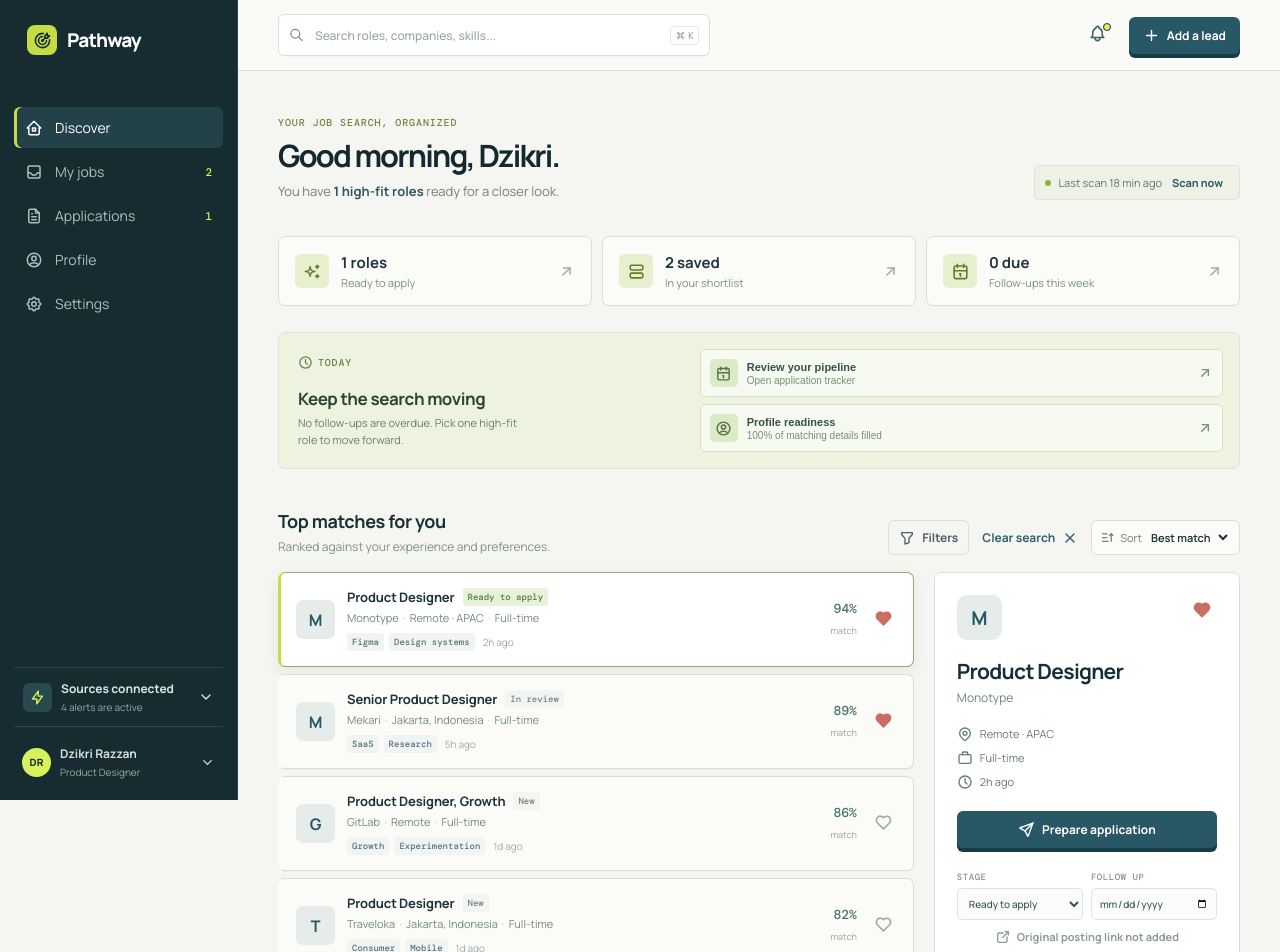
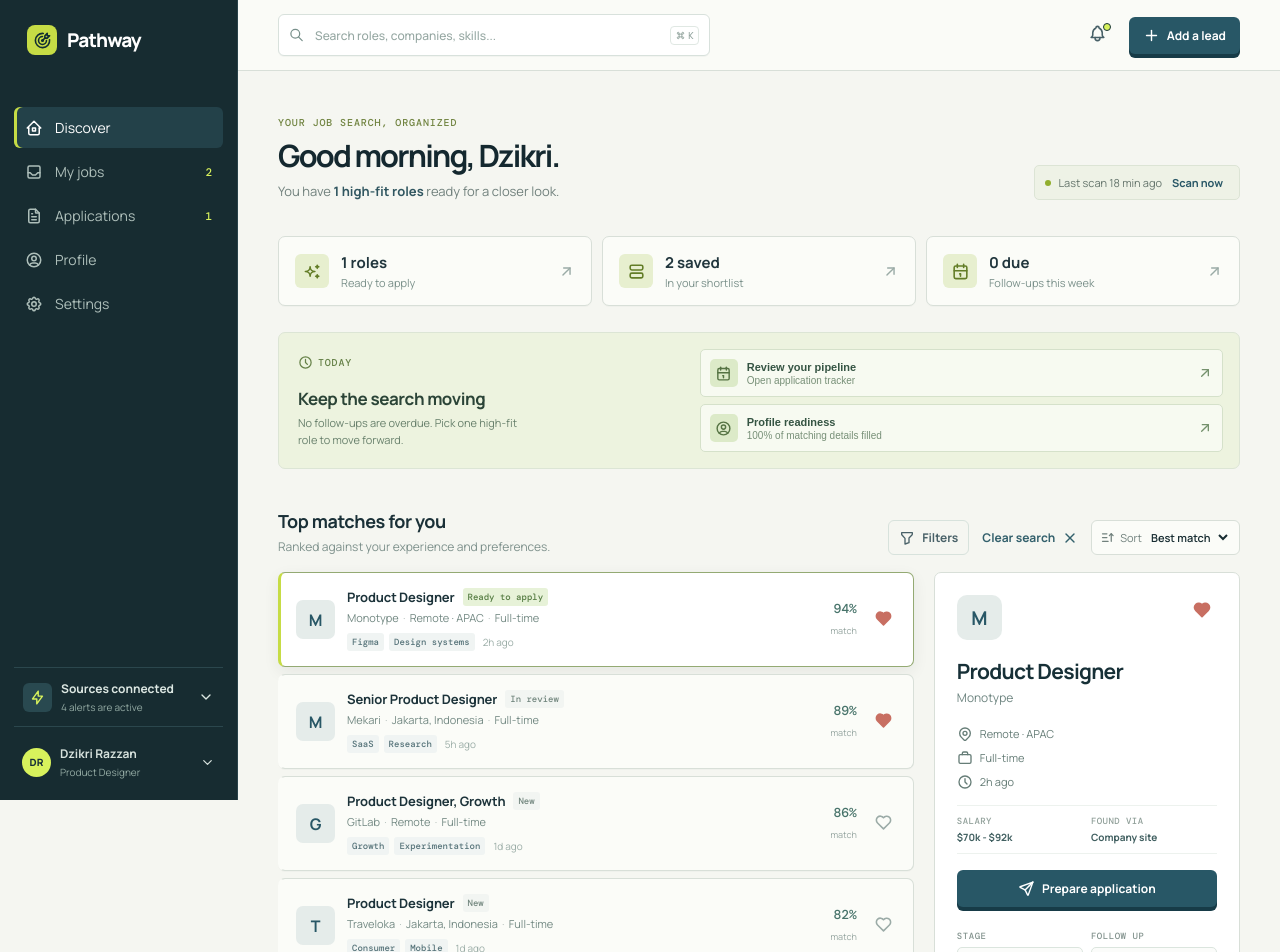
Before and after one commit to dzikrirazzan/job-finder, a React (Vite) app: page / in a window 1280 px wide. Shown: the top 952 px of the page. Built offline with nearby package versions, Linux system fonts and the light colour scheme.

Commit message:
feat: surface salary and source context

```diff
--- a/src/App.jsx
+++ b/src/App.jsx
@@ -553,6 +553,10 @@
           {job.age}
         </span>
       </div>
+      <div className="detail-summary">
+        <span><small>Salary</small><strong>{job.salary || "Not listed"}</strong></span>
+        <span><small>Found via</small><strong>{job.source || "Manual lead"}</strong></span>
+      </div>
       <button className="primary wide" onClick={apply}>
         {job.status === "Applied" ? (
           <>
--- a/src/index.css
+++ b/src/index.css
@@ -1646,6 +1646,36 @@
   font: 700 10px Manrope;
   cursor: pointer;
   padding: 6px;
+}
+.detail-summary {
+  display: grid;
+  grid-template-columns: 1fr 1fr;
+  gap: 8px;
+  margin: -5px 0 15px;
+  padding: 9px 0;
+  border-top: 1px solid #edf2ee;
+  border-bottom: 1px solid #edf2ee;
+}
+.detail-summary span {
+  min-width: 0;
+}
+.detail-summary small,
+.detail-summary strong {
+  display: block;
+}
+.detail-summary small {
+  color: #91a09a;
+  font: 500 9px "DM Mono";
+  text-transform: uppercase;
+  letter-spacing: .05em;
+}
+.detail-summary strong {
+  overflow: hidden;
+  margin-top: 3px;
+  color: #405f60;
+  font-size: 10px;
+  text-overflow: ellipsis;
+  white-space: nowrap;
 }
 .copy-role:hover {
   color: var(--blue);
```
